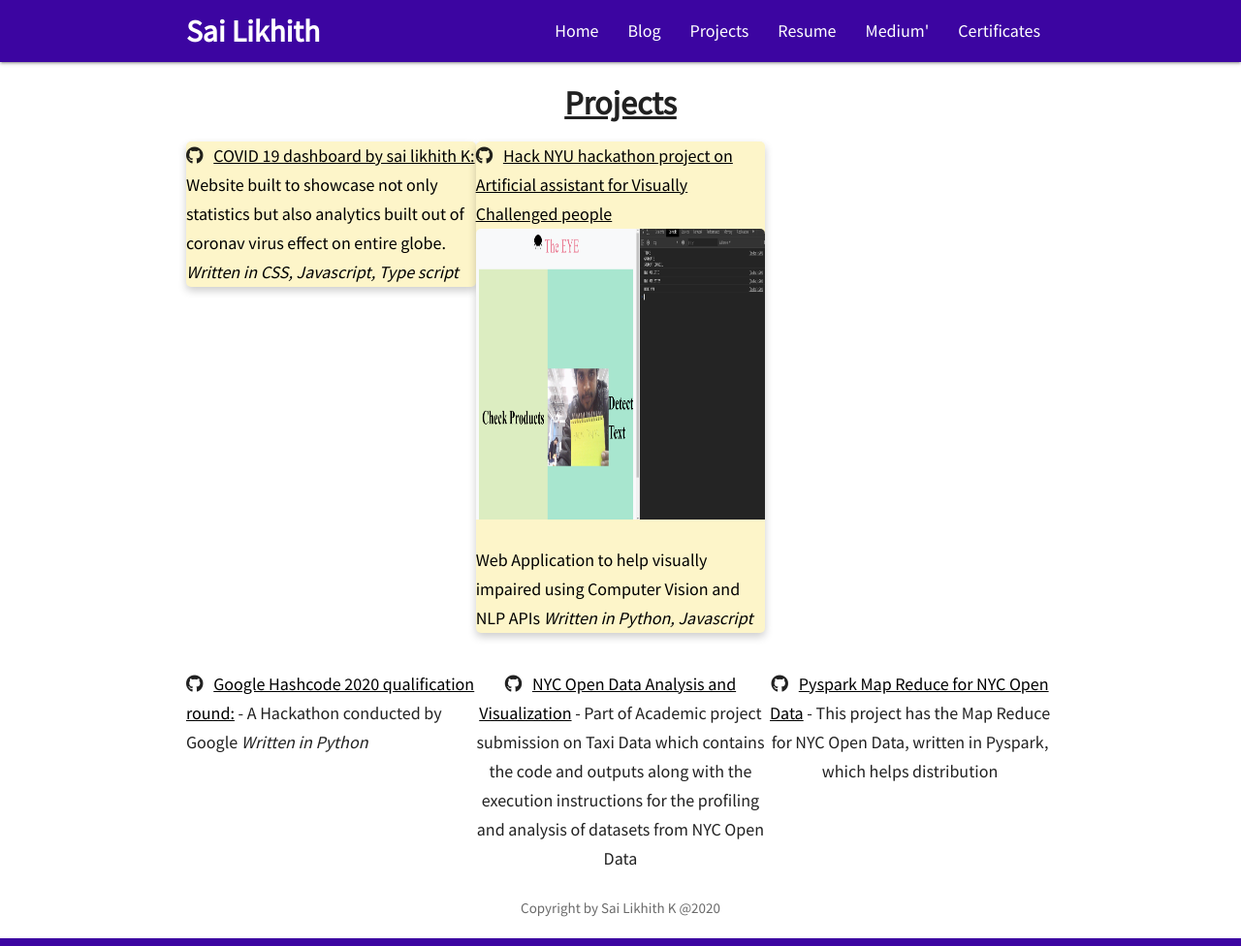
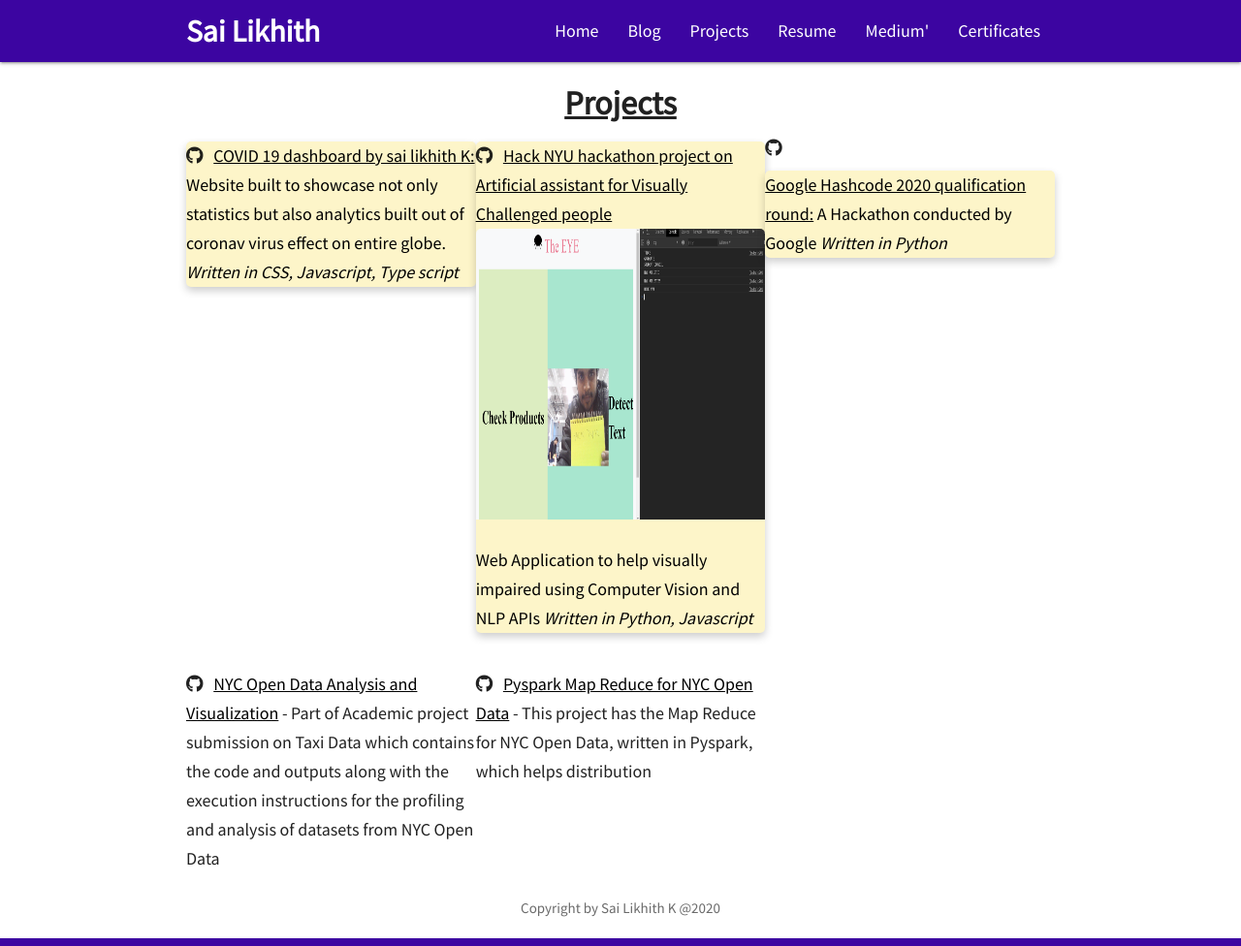
Before and after one commit to SaiLikhith7/Mywebsite, a Jekyll site: the page built from projects.html, in a window 1280 px wide. Shown: the whole page at 97% size. Built offline with Jekyll 4.4.1, drawn with Linux system fonts in a browser that asks for light colours; nearby versions of some CDN libraries.

Commit message:
Update projects.html

```diff
--- a/_includes/projects.html
+++ b/_includes/projects.html
@@ -39,13 +39,16 @@
           </div>
       </h5>
     </div>
-    </div>
 
     <div class="third">
       <h5>
-        <i class="fab fa-github"></i>&nbsp;&nbsp;<strong>
-          <a href="https://github.com/SaiLikhith7/Google-Hashcode-2020-qualification-round"><u>Google Hashcode 2020 qualification round:</u></a>
-          </strong>- A Hackathon conducted by Google <i>Written in Python</i>
+        <i class="fab fa-github"></i>&nbsp;&nbsp;
+        <div class="card">
+          <strong>
+          <a href="https://github.com/SaiLikhith7/Google-Hashcode-2020-qualification-round"><u>Google Hashcode 2020 qualification round:</u>
+         A Hackathon conducted by Google <i>Written in Python</i></a>
+           </strong>
+           </div>
       </h5>
     </div>
     </div>
```
